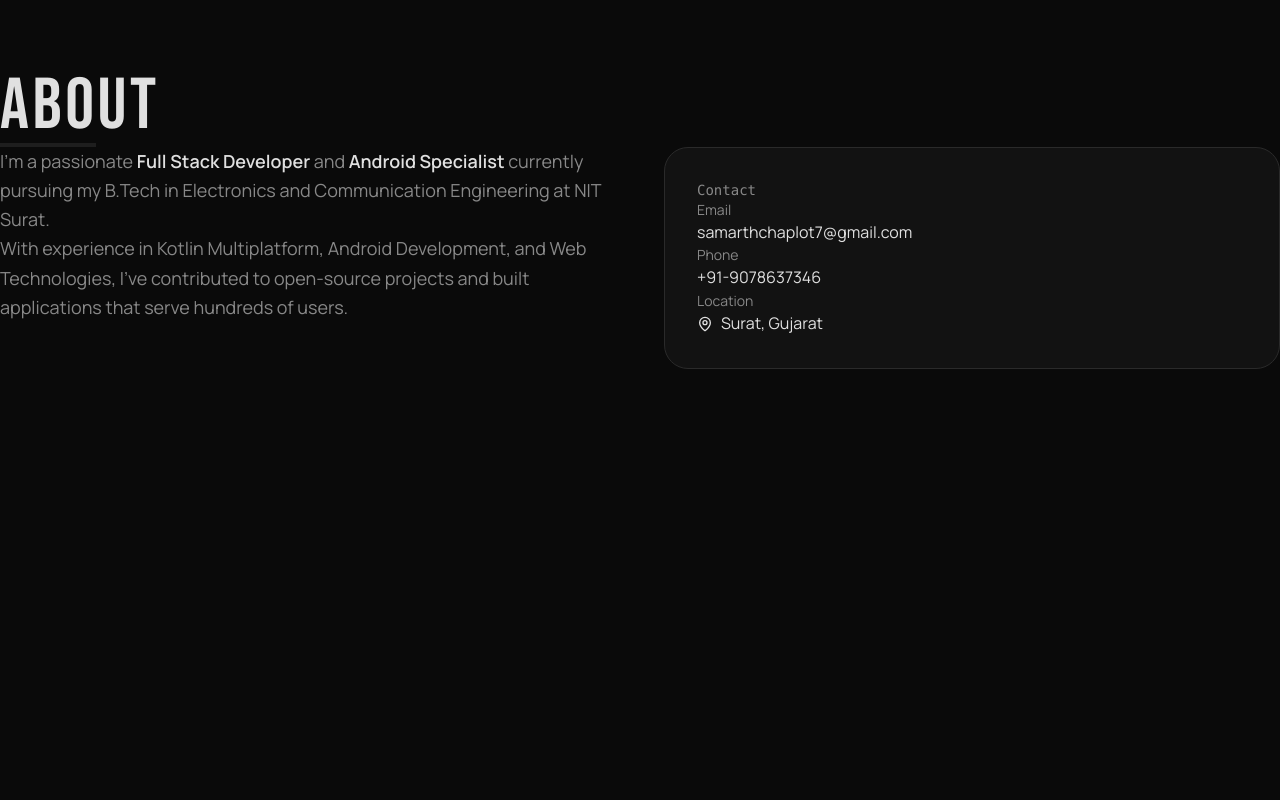
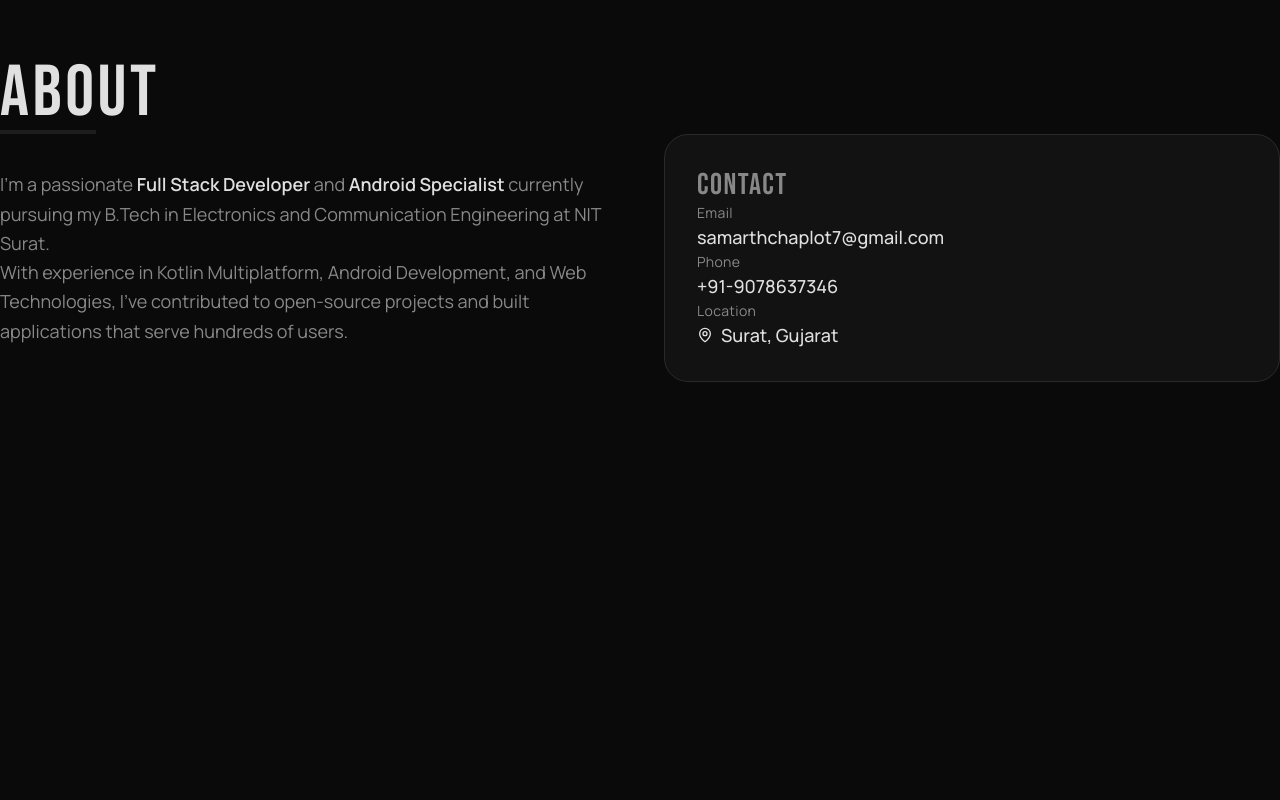
Before and after one commit to sam-arth07/Portfolio, a Next.js app: page / in a window 1280 px wide. Shown: the part 980-1780 px from the top of the page. Built offline with nearby package versions, Linux system fonts and the light colour scheme.

Commit message:
feat: Update About and Footer components for improved styling and content

```diff
--- a/src/components/About.tsx
+++ b/src/components/About.tsx
@@ -1,39 +1,48 @@
-'use client';
+"use client";
 
-import { motion } from 'framer-motion';
-import { MapPin } from 'lucide-react';
+import { motion } from "framer-motion";
+import { MapPin } from "lucide-react";
 
 export default function About() {
 	return (
-    <section id="about" className="min-h-screen flex items-center justify-center py-32 px-6 md:px-12 lg:px-20">
+		<section
+			id="about"
+			className="min-h-screen flex items-center justify-center py-32 px-6 md:px-12 lg:px-20">
 			<div className="w-full max-w-7xl">
 				<motion.div
 					initial={{ opacity: 0, y: 20 }}
 					whileInView={{ opacity: 1, y: 0 }}
 					viewport={{ once: true }}
-          className="mb-12"
-        >
+					className="mb-12">
 					<h2 className="text-5xl md:text-7xl font-heading text-foreground mb-6">
 						About
 					</h2>
 					<div className="h-1 w-24 bg-surface-highlight" />
 				</motion.div>
 
-        <div className="grid grid-cols-1 md:grid-cols-2 gap-12">
+				<div className="grid grid-cols-1 md:grid-cols-2 gap-12 items-center">
 					<motion.div
 						initial={{ opacity: 0, y: 20 }}
 						whileInView={{ opacity: 1, y: 0 }}
 						viewport={{ once: true }}
-            className="space-y-6"
-          >
+						className="space-y-6">
 						<p className="text-lg text-muted leading-relaxed">
-              I'm a passionate <span className="text-foreground font-semibold">Full Stack Developer</span> and{' '}
-              <span className="text-foreground font-semibold">Android Specialist</span> currently pursuing my B.Tech in
-              Electronics and Communication Engineering at NIT Surat.
+							I'm a passionate{" "}
+							<span className="text-foreground font-semibold">
+								Full Stack Developer
+							</span>{" "}
+							and{" "}
+							<span className="text-foreground font-semibold">
+								Android Specialist
+							</span>{" "}
+							currently pursuing my B.Tech in Electronics and
+							Communication Engineering at NIT Surat.
 						</p>
 						<p className="text-lg text-muted leading-relaxed">
-              With experience in Kotlin Multiplatform, Android Development, and Web Technologies,
-              I've contributed to open-source projects and built applications that serve hundreds of users.
+							With experience in Kotlin Multiplatform, Android
+							Development, and Web Technologies, I've contributed
+							to open-source projects and built applications that
+							serve hundreds of users.
 						</p>
 					</motion.div>
 
@@ -42,31 +51,36 @@ export default function About() {
 						whileInView={{ opacity: 1, y: 0 }}
 						viewport={{ once: true }}
 						transition={{ delay: 0.1 }}
-            className="bento-card"
-          >
-            <span className="font-mono text-sm text-muted mb-6 block">Contact</span>
+						className="bento-card">
+						<h2 className="font-heading text-3xl tracking-wider text-muted mb-8 block">
+							Contact
+						</h2>
 						<div className="space-y-6">
 							<div>
-                <p className="text-sm text-muted mb-2">Email</p>
+								<p className="text-sm font-heading tracking-wide text-muted mb-2">
+									Email
+								</p>
 								<a
 									href="mailto:samarthchaplot7@gmail.com"
-                  className="text-foreground hover:text-accent transition-colors"
-                >
+									className="text-lg font-medium text-foreground hover:text-accent transition-colors">
 									samarthchaplot7@gmail.com
 								</a>
 							</div>
 							<div>
-                <p className="text-sm text-muted mb-2">Phone</p>
+								<p className="text-sm font-heading tracking-wide text-muted mb-2">
+									Phone
+								</p>
 								<a
 									href="tel:+919078637346"
-                  className="text-foreground hover:text-accent transition-colors"
-                >
+									className="text-lg font-medium text-foreground hover:text-accent transition-colors">
 									+91-9078637346
 								</a>
 							</div>
 							<div>
-                <p className="text-sm text-muted mb-2">Location</p>
-                <p className="text-foreground flex items-center gap-2">
+								<p className="text-sm font-heading tracking-wide text-muted mb-2">
+									Location
+								</p>
+								<p className="text-lg font-medium text-foreground flex items-center gap-2">
 									<MapPin className="w-4 h-4" />
 									Surat, Gujarat
 								</p>
--- a/src/components/Footer.tsx
+++ b/src/components/Footer.tsx
@@ -99,7 +99,7 @@ export default function Footer() {
 							rights reserved.
 						</p>
 						<p className="text-sm text-muted font-mono">
-							Designed & Built with Next.js
+							Designed & Built with ❤️
 						</p>
 					</div>
 				</motion.div>
```
Lines whose indentation alone changed are shown as unchanged.
